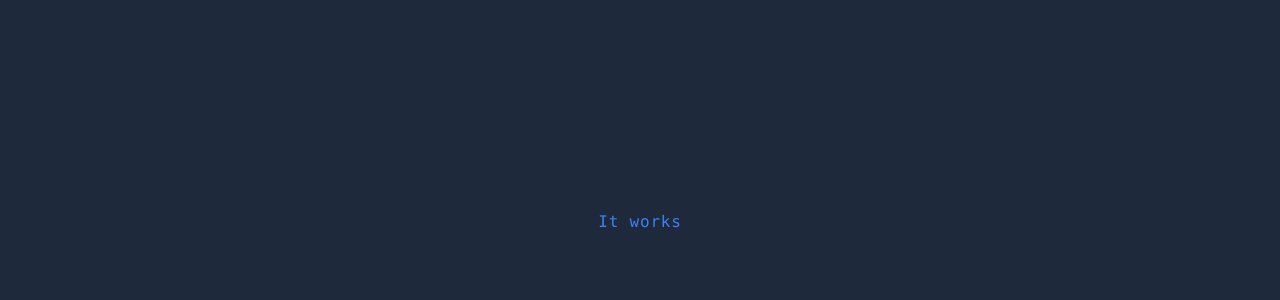
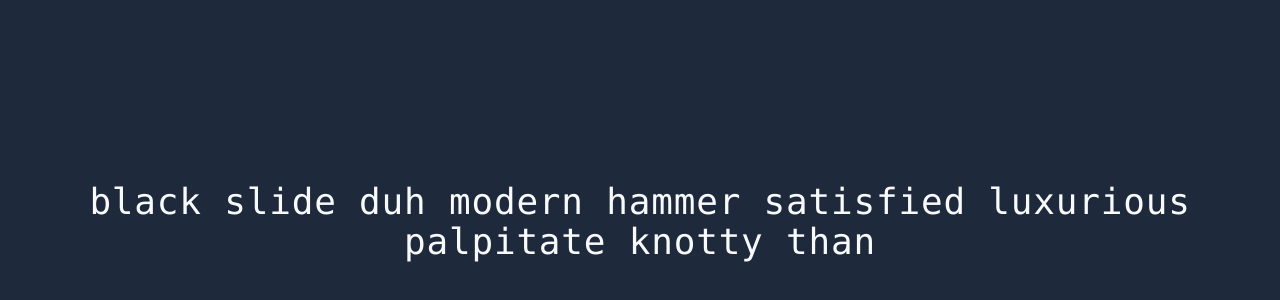
Before and after one commit to dangphung4/typing-game, a React (Create React App) app: page / in a window 1280 px wide. Shown: the part 178-478 px from the top of the page. Built offline with nearby package versions, Linux system fonts and the light colour scheme; the HTML template or start-up script is replaced by a standard one.

Commit message:
added random text

```diff
--- a/src/App.tsx
+++ b/src/App.tsx
@@ -1,11 +1,11 @@
-import React from 'react';
-import logo from './logo.svg';
+import { faker } from "@faker-js/faker";
 
+const words = faker.word.words(10);
 
 function App() {
   return (
-    <div className='texl-4xl text-center text-blue-500'>
-     It works
+    <div className="text-4xl text-center text-#f8f8f2">
+     {words}
     </div>
   );
 }
```
